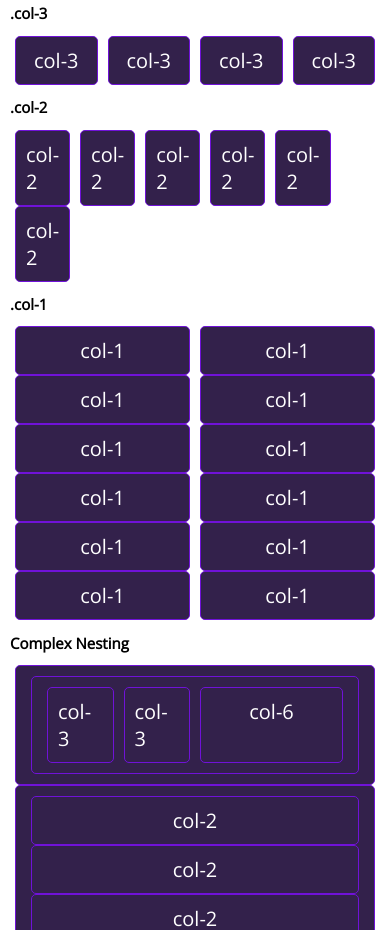
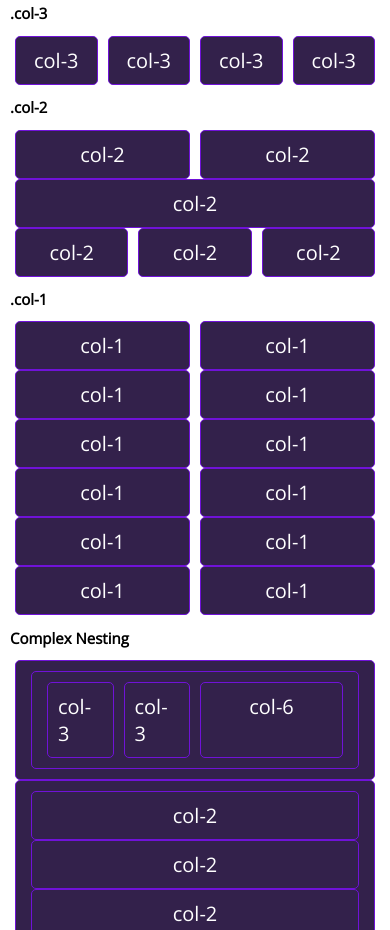
Before and after one commit to mstramirmahdavi/Neotis-CSS-Framework, a website: page docs/index.html in a window 390 px wide. Shown: the part 1017-1947 px from the top of the page. Drawn offline with nearby package versions, Linux system fonts and the light colour scheme.

Commit message:
some bugs fixed

```diff
--- a/docs/index.html
+++ b/docs/index.html
@@ -125,12 +125,12 @@
         </div>
       </div>
       <div class="row">
-        <div class="box col-2">col-2</div>
-        <div class="box col-2">col-2</div>
-        <div class="box col-2">col-2</div>
-        <div class="box col-2">col-2</div>
-        <div class="box col-2">col-2</div>
-        <div class="box col-2">col-2</div>
+        <div class="box col-2 col-xs-6">col-2</div>
+        <div class="box col-2 col-xs-6">col-2</div>
+        <div class="box col-2 col-xs-12">col-2</div>
+        <div class="box col-2 col-xs-4">col-2</div>
+        <div class="box col-2 col-xs-4">col-2</div>
+        <div class="box col-2 col-xs-4">col-2</div>
       </div>
       <div class="row">
         <div class="subTitle">
```
